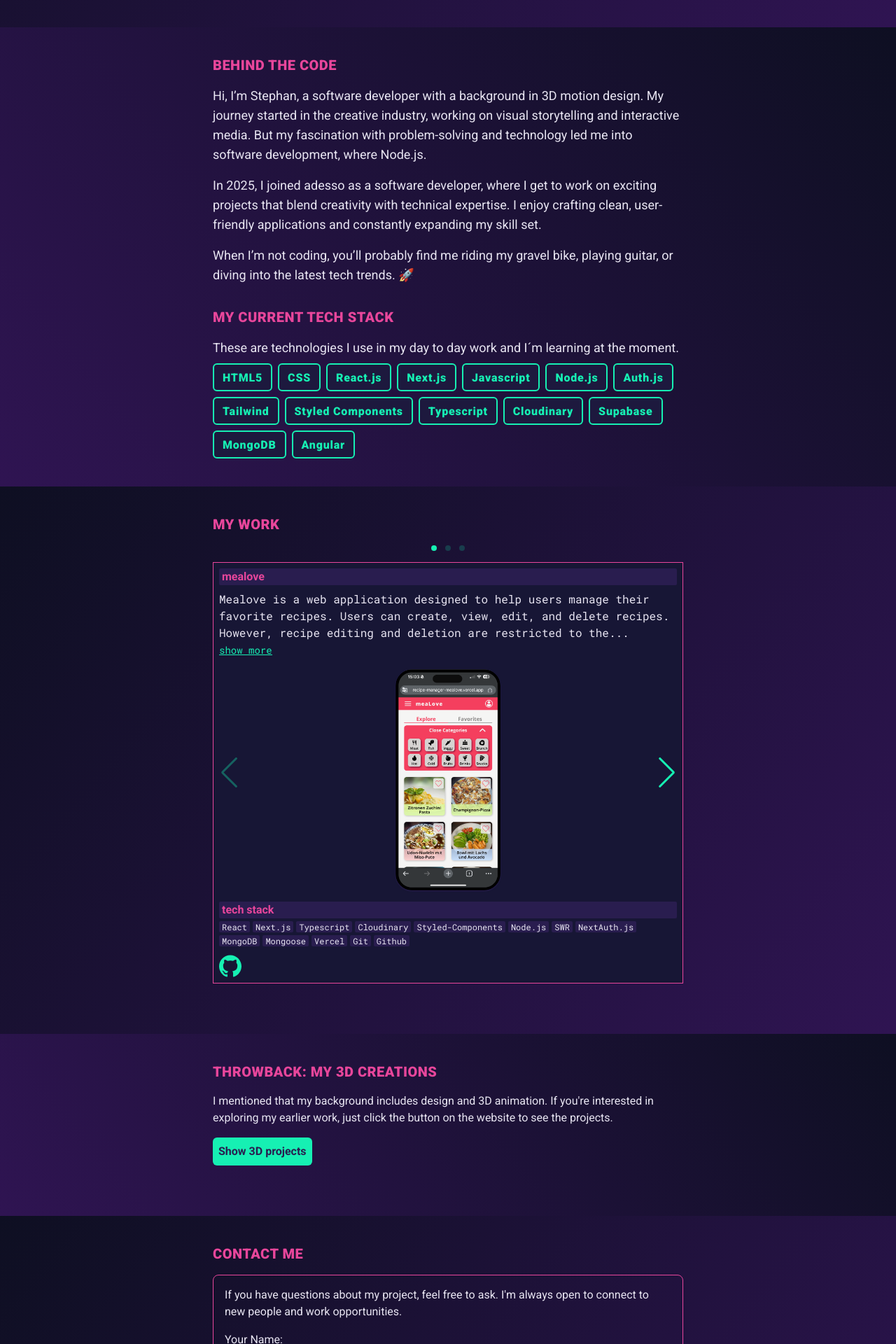
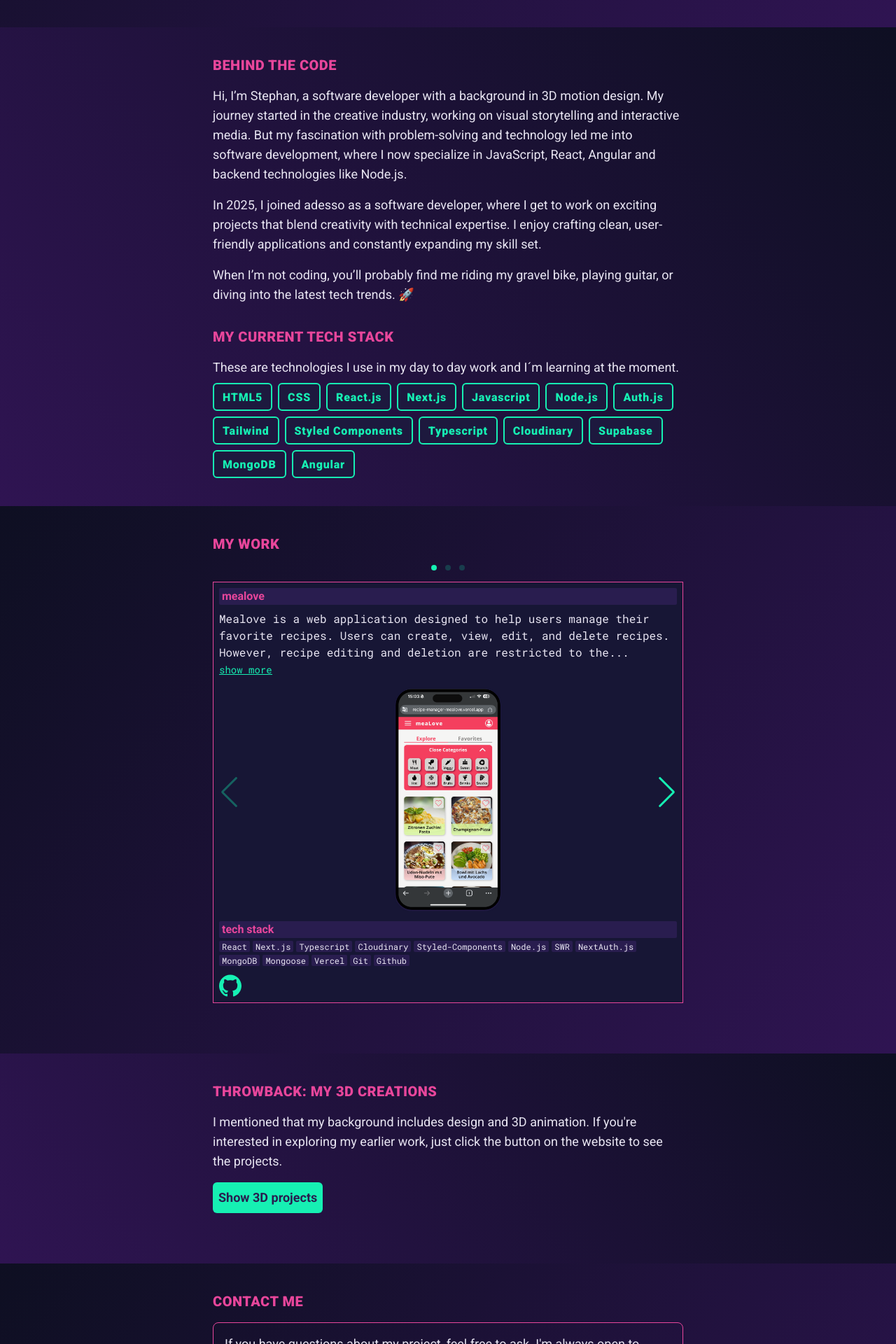
Before and after one commit to stekug/stephankugler-personal-portfolio, a Next.js app: page / in a window 1280 px wide. Shown: the part 760-2680 px from the top of the page at 70% size. Built offline with nearby package versions, Linux system fonts and the light colour scheme.

Commit message:
fix: Typo error in about, 3D work and form section

```diff
--- a/app/_components/Form.tsx
+++ b/app/_components/Form.tsx
@@ -47,7 +47,7 @@ export default function Form() {
   }, [state]);
 
   return (
-    <div className="w-full max-w-2xl scroll-mt-20" id="contact">
+    <div className="w-full max-w-2xl scroll-mt-20 text-lg" id="contact">
       <p>
         <span className="mb-4 block text-xl font-black uppercase tracking-wide text-accentPink-1">
           Contact me
--- a/app/_components/ProfileText.tsx
+++ b/app/_components/ProfileText.tsx
@@ -12,7 +12,8 @@ export default function ProfileText() {
           design. My journey started in the creative industry, working on visual
           storytelling and interactive media. But my fascination with
           problem-solving and technology led me into software development, where
-          Node.js.
+          I now specialize in JavaScript, React, Angular and backend
+          technologies like Node.js.
         </p>
         <p className="mb-4">
           In 2025, I joined adesso as a software developer, where I get to work
--- a/app/_components/Work3D.tsx
+++ b/app/_components/Work3D.tsx
@@ -9,7 +9,10 @@ export default function Work3D() {
   const [isOpen, setIsOpen] = useState(false);
 
   return (
-    <section className="mb-8 w-full max-w-2xl scroll-mt-20" id="throwback">
+    <section
+      className="mb-8 w-full max-w-2xl scroll-mt-20 text-lg"
+      id="throwback"
+    >
       <span className="mb-4 block text-xl font-black uppercase tracking-wide text-accentPink-1">
         Throwback: My 3D Creations
       </span>
```
